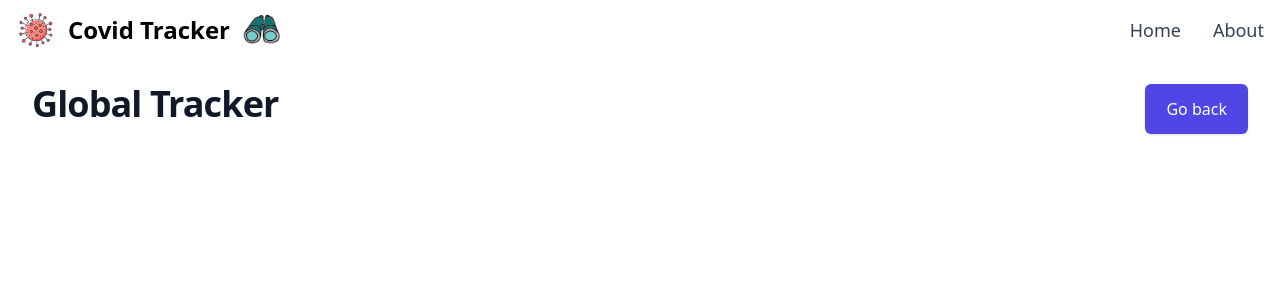
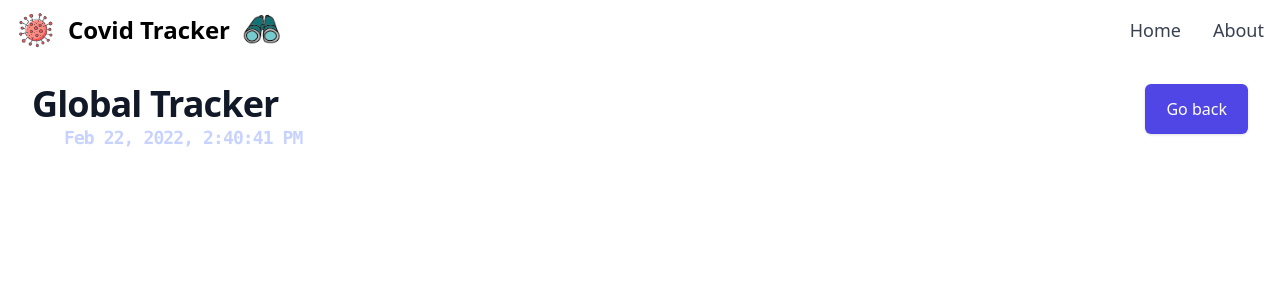
Before and after one commit to msperl00/Covid19-Tracker, a Vue app: page /trackerDetails in a window 1280 px wide. Shown: the top 300 px of the page. Built offline with nearby package versions, Linux system fonts and the light colour scheme; no server answers.

Commit message:
feature: add clock tracker

```diff
--- a/package.json
+++ b/package.json
@@ -7,6 +7,7 @@
     "serve": "vite preview"
   },
   "dependencies": {
+    "luxon": "^2.3.0",
     "pinia": "^2.0.11",
     "vue": "^3.2.31",
     "vue-router": "^4.0.12"
--- a/src/App.vue
+++ b/src/App.vue
@@ -2,11 +2,7 @@
 
 <template>
   <Navbar />
-  <div>
-    <main >
-      <router-view />
-    </main>
-  </div>
+  <router-view />
 </template>
 
 
--- /dev/null
+++ b/src/components/Clock.vue
@@ -0,0 +1,33 @@
+<template>
+ <div class="text-indigo-200 text-lg text-center hover:underline font-mono font-semibold">
+      {{date.count}}
+ </div>
+</template>
+
+<script>
+import { reactive, toRefs } from 'vue'
+import{ DateTime } from 'luxon'
+
+export default {
+    setup () {
+      const dt = DateTime.now();
+      const dateInit = dt.toLocaleString(DateTime.DATETIME_MED_WITH_SECONDS);
+      let date = reactive({ count: dateInit })
+        const dtFormat = setInterval(() => {
+            const dt = DateTime.now();
+            //console.log(dt.toLocaleString());
+            date.count = dt.toLocaleString(DateTime.DATETIME_MED_WITH_SECONDS);
+            return dt;
+        }, 1000)
+
+        return {
+            date
+        }
+    }
+}
+
+</script>
+
+<style>
+
+</style>
--- a/src/components/Tracker.vue
+++ b/src/components/Tracker.vue
@@ -1,22 +1,26 @@
 <template>
-  <div class="container bg-indigo-400">
-
+  <div class="container ">
+    <Clock />
   </div>
 </template>
 
 <script>
 
 import { ref, onMounted } from 'vue'
-
+import Clock from './Clock.vue'
 export default {
     name: 'Tracker',
+    components: {
+        Clock
+    },
     setup(){
-
+        const load = true;
+        const title= 'Global';
         const worldData =  async () => {
 
             const response = await fetch('https://disease.sh/v3/covid-19/all');
-            console.log(response);
             const data = await response.json();
+            console.log(data);
             return data;
 
         }
@@ -25,6 +29,7 @@ export default {
              console.log('mounted in the composition api!')
              worldData();
         })
+
     },
     methods: {
 
--- a/src/views/GlobalDetails.vue
+++ b/src/views/GlobalDetails.vue
@@ -7,7 +7,7 @@
       <h2
         class="text-3xl font-extrabold  leading-9 tracking-tight text-gray-900 sm:text-4xl sm:leading-10"
       >
-        Global Tracker
+        Global Tracker <Tracker />
         <br />
       </h2>
       <div class="hidden w-full md:block md:w-auto">
@@ -17,11 +17,10 @@
             class="inline-flex items-center justify-center rounded-md border border-transparent bg-indigo-600 px-5 py-3 text-base font-medium leading-6 text-white transition duration-150 ease-in-out hover:bg-indigo-500 focus:outline-none"
             >Go back</router-link
           >
+
         </div>
       </div>
     </div>
-  <Tracker />
-
 </template>
 <script>
 import Tracker from '../components/Tracker.vue'
@@ -29,7 +28,12 @@ import Tracker from '../components/Tracker.vue'
 export default {
     name: 'GlobalDetails',
     components: {Tracker},
+    methods: {
+      goback: () => {
+        this.$route.router.push()
 
+      }
+    }
 }
 </script>
 
--- a/src/views/Home.vue
+++ b/src/views/Home.vue
@@ -2,6 +2,7 @@
 import ButtonRepo from '@/components/ButtonRepo.vue'
 </script>
 <template>
+
   <div class="bg-slate-100">
     <div
       class="mx-auto max-w-screen-xl px-4 py-12 sm:px-6 lg:flex lg:items-center lg:justify-between lg:py-6 lg:px-8 md:flex md:items-center md:justify-between md:py-6 md:px-8"
@@ -25,4 +26,6 @@ import ButtonRepo from '@/components/ButtonRepo.vue'
       </div>
     </div>
   </div>
+
+
 </template>
```
Also changed, not shown: 1 other file (tests, documents, lock files or other folders).
